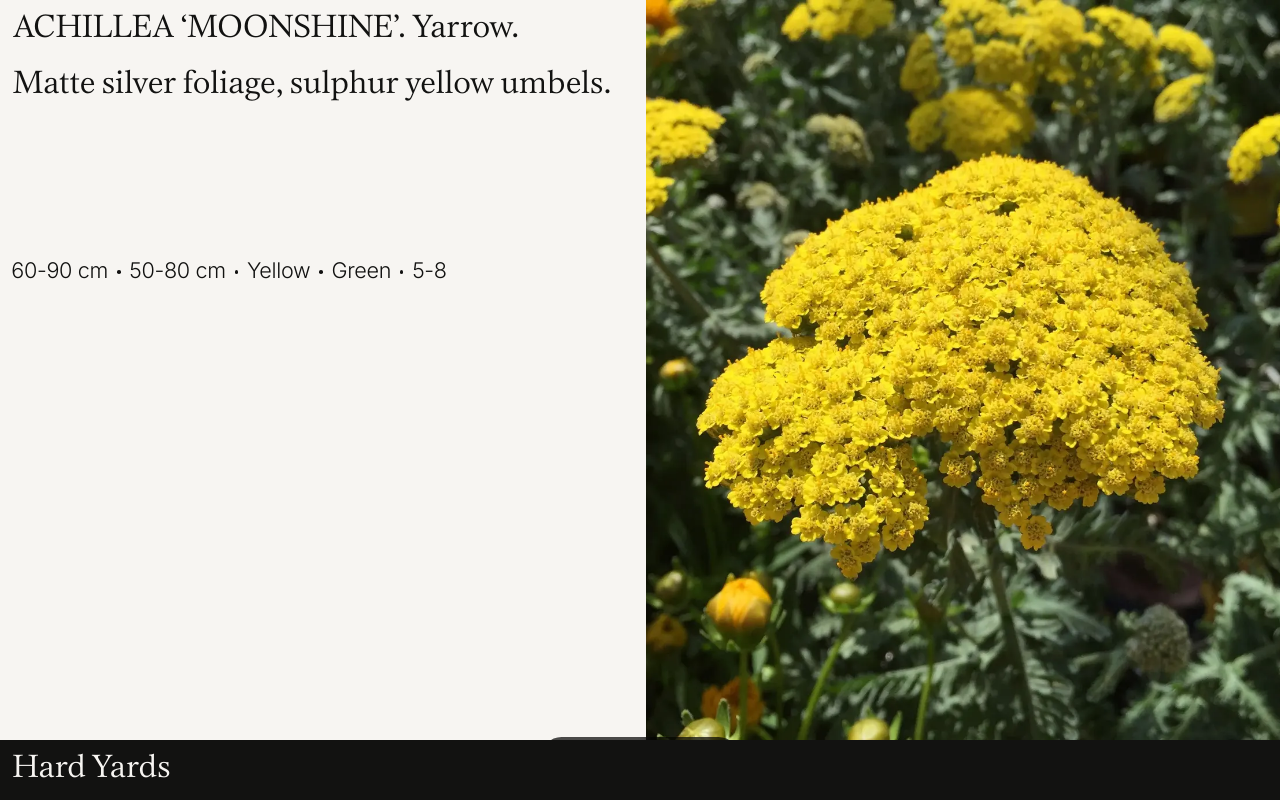
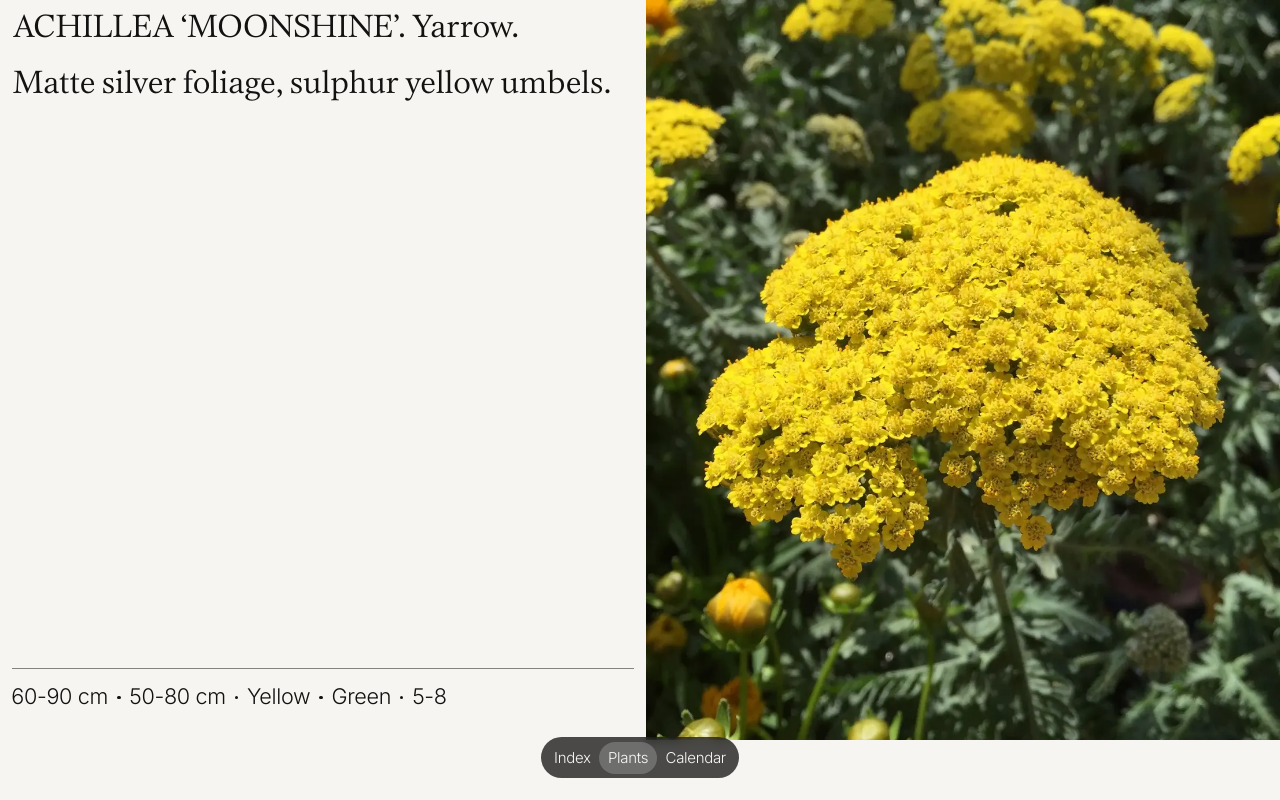
Before and after one commit to bobbyvanrijn/hardyards, a Next.js app: page /plants/achillea-moonshine in a window 1280 px wide. Shown: the top 800 px of the page. Built offline with nearby package versions, Linux system fonts and the light colour scheme.

Commit message:
feature: add plants

```diff
--- a/components/Image.js
+++ b/components/Image.js
@@ -28,6 +28,12 @@
                 fill
                 placeholder='empty'
             />
+
+            { !!props.attribution &&
+                <figcaption className={styles.image__caption}>
+                    { props.attribution }
+                </figcaption>
+            }
         </figure>
     )
 }
--- a/components/Image.module.css
+++ b/components/Image.module.css
@@ -22,3 +22,31 @@
 .image[grid-y] {
     height: 100%;
 }
+
+.image__caption {
+    position: absolute;
+
+    display: flex;
+    align-items: center;
+    gap: .3em;
+
+    bottom: var(--type-xxxs);
+    right: var(--type-xxxs);
+    line-height: var(--type-xxxs);
+
+    font-family: var(--font-inter);
+    font-size: var(--type-xxxs);
+    color: rgb(var(--white));
+    opacity: var(--alpha-8);
+}
+
+.image__caption:before {
+    content: '';
+    display: block;
+    height: .8em;
+    width: .8em;
+    /* margin-bottom: -.05em; */
+    border-radius: 50%;
+    background: currentColor;
+    opacity: var(--alpha-7);
+}
--- a/components/List.js
+++ b/components/List.js
@@ -1,17 +1,17 @@
 import { useState } from 'react';
 import Link from 'next/link';
 
-import { ArrowUpRight, AddAlt } from '@carbon/icons-react';
 import styles from './List.module.css';
 
 export default function List(props) {
-    function ListItem({ item, children }) {
+    function ListItem({ item, children, key }) {
         const [itemActive, setActive] = useState(false);
 
         const toggleItem = () => {
             setActive(!itemActive);
         };
 
+        if (props.items) {
             return (
                 <li className={styles.list__item} key={item.title}>
                     {/* If item is link: */}
@@ -39,16 +39,31 @@
                     }
                 </li>
             )
+        } else {
+            return (
+                <li className={styles.list__item} key={`listItem-${key}`}>
+                    <div className={styles.list__itemWrapper}>
+                        { children }
+                    </div>
+                </li>
+            )
+        }
     }
 
     return (
         <ul className={styles.list} {...props}>
-            { props.items.map((item, index) =>
+            { props.items ? props.items.map((item, index) =>
                 <ListItem
                     key={`item-${item.title.slice(0,5)}-${index}`}
                     item={item}
                 />
-            ) }
+            )
+            : props.children.map((child, index) =>
+                <ListItem key={index} >
+                    { child }
+                </ListItem>
+            )
+            }
         </ul>
     );
 }
--- a/content/plants.js
+++ b/content/plants.js
@@ -44,6 +44,42 @@
         ],
         'main-image': '',
         blurhash: 'LGFh,f${0TxC~MofNK-l0BjZ^vxr'
+    },
+
+    {
+        slug: 'agastache-foeniculum',
+        genus: 'Agastache',
+        species: 'foeniculum',
+        cultivar: '\‘Blackadder\’',
+        common: 'Hyssop',
+        description: 'Nettle like leaves, deep purple spires.',
+        meta: [
+            {
+                label: 'Spread',
+                value: '60-90 cm'
+            },
+            {
+                label: 'Height',
+                value: '50-80 cm'
+            },
+            {
+                label: 'Flowers',
+                value: 'Yellow'
+            },
+            {
+                label: 'Foliage',
+                value: 'Green'
+            },
+            {
+                label: 'Seasons',
+                value: '5-8'
+            }
+        ],
+        collections: [],
+        body: [],
+        'main-image': '',
+        'image-credit': '',
+        blurhash: 'LOFP86R8M{a#^nImRiRi%dM_V]WB'
     },
 
     {
@@ -485,6 +521,7 @@
             }
         ],
         'main-image': '',
+        'image-credit': 'Paul van de Velde',
         blurhash: 'L67US600.7s.~X4nxvoM?I4o-;oc'
     },
     {
@@ -525,6 +562,41 @@
         ],
         'main-image': '',
         blurhash: 'L4GI.KD|5$DODI059%IDP=9btv0J'
+    },
+    {
+        slug: 'gaura-lindheimeri',
+        genus: 'Gaura',
+        species: 'lindheimeri',
+        cultivar: '\‘Siskyou Pink\’',
+        common: 'Beeblossom',
+        description: 'Butterfly-like flowers on thin stalks. Shortlived perennial.',
+        meta: [
+            {
+                label: 'Spread',
+                value: '30 cm'
+            },
+            {
+                label: 'Height',
+                value: '120 cm'
+            },
+            {
+                label: 'Flowers',
+                value: 'Pink'
+            },
+            {
+                label: 'Foliage',
+                value: 'Dark green'
+            },
+            {
+                label: 'Seasons',
+                value: 'May-September'
+            }
+        ],
+        body: [],
+        collections: [],
+        'main-image': '',
+        'image-credit': 'Agnes Monkelbaan',
+        blurhash: 'L6CF-p=~s+%%tR-rx^Na00oy-?ic'
     },
     {
         slug: 'verbena-bonariensis',
--- a/pages/plants/[pid].tsx
+++ b/pages/plants/[pid].tsx
@@ -1,6 +1,4 @@
 import React from 'react';
-import { GetStaticProps } from 'next'
-import useSWR, { SWRConfig, unstable_serialize } from 'swr';
 import Head from 'next/head';
 
 import GridLayout from 'layouts/grid';
@@ -8,19 +6,6 @@
 
 import { formatPlantName } from 'helpers/formatPlantName';
 import { getPlants } from 'content/plants';
-
-const fetcher = async (url: string) => {
-    const res = await fetch(url)
-    const data = await res.json()
-
-    if (res.status !== 200) {
-        throw new Error(data.message)
-    }
-
-    return data
-}
-
-type Data = {};
 
 export async function getStaticPaths() {
     const plants = getPlants();
@@ -55,6 +40,23 @@
 }
 
 export default function Page(props: any) {
+    const meta = [
+        {
+            _uid: '97ebdf5b-761e-4fa9-8774-763e7ca7e76e',
+            component: 'meta',
+            attributes: {
+                items: props.plant.meta.map(
+                    (meta: { label: any; value: any; }) => {
+                        return {
+                            title: meta.label,
+                            value: meta.value,
+                        };
+                    }
+                ),
+            }
+        }
+    ];
+
     const hero = [
         {
             _uid: '92d40a2e-5f03-4396-a44f-daf7d3aca6f4',
@@ -70,7 +72,8 @@
                 size: '(max-width: 768px) 100vw, (max-width: 1200px) 50vw, 33vw',
                 width: 800,
                 height: 800,
-                blurhash: props.plant?.blurhash
+                blurhash: props.plant?.blurhash,
+                attribution: props.plant['image-credit']
             }
         },
         {
@@ -92,19 +95,16 @@
             ]
         },
         {
-            _uid: '97ebdf5b-761e-4fa9-8774-763e7ca7e76e',
-            component: 'meta',
+            _uid: '0220f0fd-9d8e-45aa-899b-b96d11d275a14',
+            component: 'list',
             attributes: {
-                'grid-x': '1',
-                items: props.plant.meta.map(
-                    (meta: { label: any; value: any; }) => {
-                        return {
-                            title: meta.label,
-                            value: meta.value,
-                        };
-                    }
-                ),
-            }
+                'grid-x': '1a/2a',
+                'grid-y': '2a/3b',
+                'grid-align': 'bottom'
+            },
+            children: [
+                <Content key={1} blocks={meta} />
+            ]
         },
         {
             _uid: '0220f0fd-9d8e-45aa-899b-b96d11d27514',
```
Also changed, not shown: public/images/agastache-foeniculum.webp (added), public/images/gaura-lindheimeri.webp (added). Lines whose indentation alone changed are shown as unchanged.
